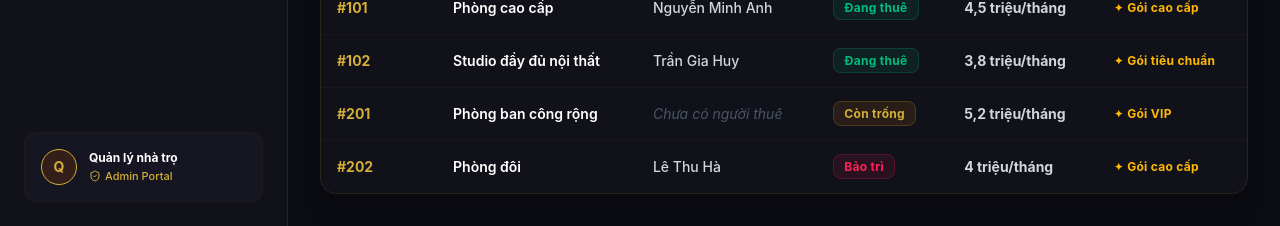
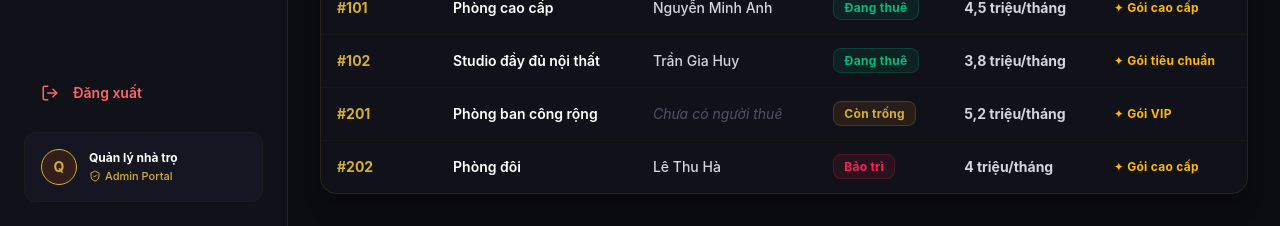
Before and after one commit to khongphaiduc/novastay-saas-frontend, a React (Vite) app in the folder NovaStay/: page /nhatro in a window 1280 px wide. Shown: the part 583-809 px from the top of the page. Built offline with nearby package versions, Linux system fonts and the light colour scheme.

Commit message:
feat: implement LuxuryBoardingHouseDashboard with modular sub-page navigation and theme support

```diff
--- a/NovaStay/src/BoardingHouseModule/LuxuryBoardingHouseDashboard.jsx
+++ b/NovaStay/src/BoardingHouseModule/LuxuryBoardingHouseDashboard.jsx
@@ -1,4 +1,5 @@
 import { useState } from 'react';
+import { useNavigate } from 'react-router-dom';
 import {
   LayoutDashboard,
   Bed,
@@ -16,7 +17,8 @@ import {
   Moon,
   Sun,
   FileText,
-  Package
+  Package,
+  LogOut
 } from 'lucide-react';
 import ResidentManagementSubPage from './ResidentManagement';
 import RoomManagementSubPage from './RoomManagementSubPage';
@@ -114,6 +116,7 @@ export default function LuxuryDashboard() {
   const [activeTab, setActiveTab] = useState('overview');
   const [isDarkMode, setIsDarkMode] = useState(true);
   const theme = isDarkMode ? themeConfig.dark : themeConfig.light;
+  const navigate = useNavigate();
 
   const [businessName] = useState(() => {
     try {
@@ -127,6 +130,40 @@ export default function LuxuryDashboard() {
     }
     return '';
   });
+
+  const handleLogout = async () => {
+    try {
+      const accountData = localStorage.getItem('ns_account');
+      let refreshToken = '';
+      let accessToken = '';
+      if (accountData) {
+        const parsed = JSON.parse(accountData);
+        refreshToken = parsed.refreshToken || '';
+        accessToken = parsed.accessToken || '';
+      }
+
+      const API_ROOT = import.meta.env.VITE_API_URL || '';
+
+      await fetch(`${API_ROOT}/api/auth/logout`, {
+        method: 'POST',
+        headers: {
+          'Content-Type': 'application/json',
+          'Authorization': `Bearer ${accessToken}`,
+          'accessToken': accessToken,
+        },
+        body: JSON.stringify({
+          RefreshToken: refreshToken,
+          AccessToken: accessToken,
+          accessToken: accessToken,
+        }),
+      });
+    } catch (error) {
+      console.error('Logout failed:', error);
+    } finally {
+      localStorage.removeItem('ns_account');
+      navigate('/login/owner');
+    }
+  };
 
   const navButtonClass = (tabName) =>
     `w-full flex items-center gap-3.5 px-4 py-3 rounded-xl text-sm font-semibold transition-all duration-300 ${activeTab === tabName ? theme.navActive : theme.navIdle
@@ -214,6 +251,21 @@ export default function LuxuryDashboard() {
           </nav>
         </div>
 
+        <div className="space-y-4">
+          {/* Logout Button */}
+          <button
+            type="button"
+            onClick={handleLogout}
+            className={`w-full flex items-center gap-3.5 px-4 py-3 rounded-xl text-sm font-semibold transition-all duration-300 ${
+              isDarkMode
+                ? 'text-red-400 hover:text-red-300 hover:bg-red-500/10 border border-transparent hover:border-red-500/20'
+                : 'text-red-600 hover:text-red-700 hover:bg-red-50 border border-transparent hover:border-red-200'
+            }`}
+          >
+            <LogOut className="w-4.5 h-4.5" />
+            Đăng xuất
+          </button>
+
           {/* User Profile Bottom */}
           <div className={`p-4 rounded-xl border flex items-center gap-3 ${theme.panelSoft}`}>
             <div className={`w-9 h-9 rounded-full border border-[#D4AF37] ${isDarkMode ? 'bg-amber-900/30 text-[#D4AF37]' : 'bg-[#FFF9EC] text-[#8A6212]'} flex items-center justify-center text-sm font-bold`}>
@@ -224,6 +276,7 @@ export default function LuxuryDashboard() {
               <p className={`text-[11px] ${isDarkMode ? 'text-[#D4AF37]' : 'text-[#8A6212]'} font-medium flex items-center gap-1 mt-0.5`}>
                 <ShieldCheck className="w-3 h-3" /> Admin Portal
               </p>
+            </div>
           </div>
         </div>
       </aside>
```
Lines whose indentation alone changed are shown as unchanged.
